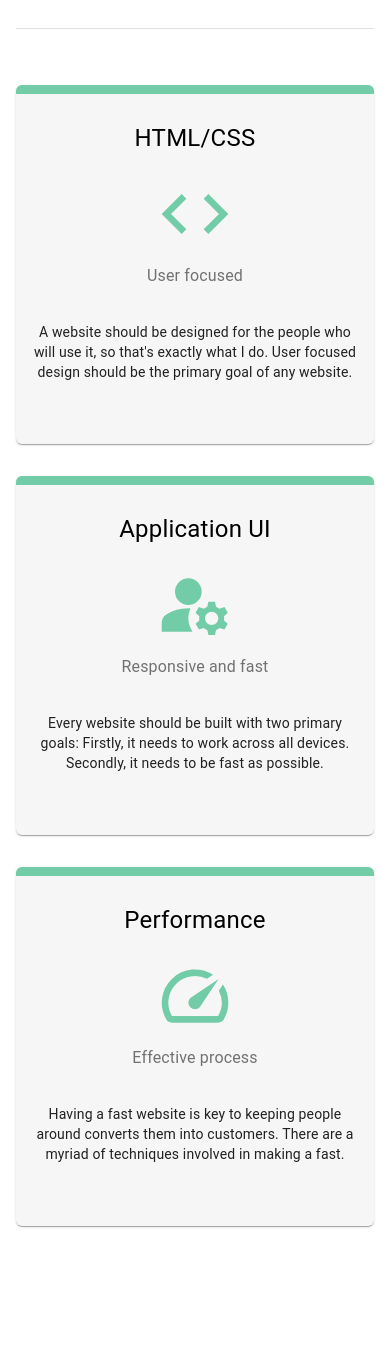
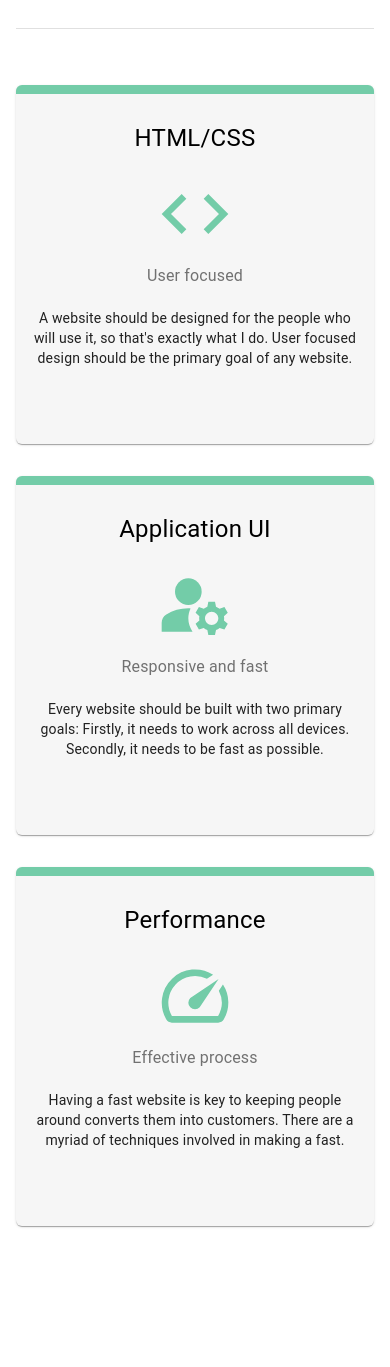
Before and after one commit to Carlos4775/Portfolio, a React (Create React App) app in the folder portafolio/: page / in a window 390 px wide. Shown: the part 975-2342 px from the top of the page. Built offline with nearby package versions, Linux system fonts and the light colour scheme.

Commit message:
Fix typography services section on mobile desktop mode

```diff
--- a/portafolio/package.json
+++ b/portafolio/package.json
@@ -24,7 +24,7 @@
   },
   "scripts": {
     "start": "react-scripts --openssl-legacy-provider start",
-    "build": "react-scripts build",
+    "build": "react-scripts --openssl-legacy-provider build",
     "test": "react-scripts test",
     "eject": "react-scripts eject"
   },
--- a/portafolio/src/components/ServicesSection.jsx
+++ b/portafolio/src/components/ServicesSection.jsx
@@ -27,7 +27,7 @@ const ServicesSection = () => {
                 title="HTML/CSS"
                 icon={<img src={tag} alt="tag" />}
                 subtitle="User focused"
-                text={<p>A website should be designed for the people who will use it, so that's exactly what I do. User focused design should be the primary goal of any website.</p>}
+                text="A website should be designed for the people who will use it, so that's exactly what I do. User focused design should be the primary goal of any website."
               />
             </Grid>
             <Grid item xs={12} md={4}>
@@ -35,7 +35,7 @@ const ServicesSection = () => {
                 title="Application UI"
                 icon={<img src={person} alt="person" />}
                 subtitle="Responsive and fast"
-                text={<p>Every website should be built with two primary goals: Firstly, it needs to work across all devices. Secondly, it needs to be fast as possible.</p>}
+                text="Every website should be built with two primary goals: Firstly, it needs to work across all devices. Secondly, it needs to be fast as possible."
               />
             </Grid>
             <Grid item xs={12} md={4}>
@@ -43,7 +43,7 @@ const ServicesSection = () => {
                 title="Performance"
                 icon={<img src={speed} alt="speed" />}
                 subtitle="Effective process"
-                text={<p>Having a fast website is key to keeping people around converts them into customers. There are a myriad of techniques involved in making a fast.</p>}
+                text="Having a fast website is key to keeping people around converts them into customers. There are a myriad of techniques involved in making a fast."
               />
             </Grid>
           </Grid>
--- a/portafolio/src/components/SimpleCard.jsx
+++ b/portafolio/src/components/SimpleCard.jsx
@@ -12,23 +12,25 @@ const useStyles = makeStyles({
     padding: "10px 0px",
     display: "flex",
     justifyContent: "center",
-    color: "#000",
+    color: "#000"
   },
   subtitle: {
     padding: "10px 0px",
     display: "flex",
-    justifyContent: "center",
+    justifyContent: "center"
   },
   text: {
     padding: "10px 0px",
-    textAlign: "center",
+    display: "flex",
+    justifyContent: "center",
+    textAlign: "center"
   },
   icon: {
     height: "80px",
     width: "auto",
     display: "flex",
     justifyContent: "center",
-    alignContent: "center",
+    alignContent: "center"
   },
 });
 
```
